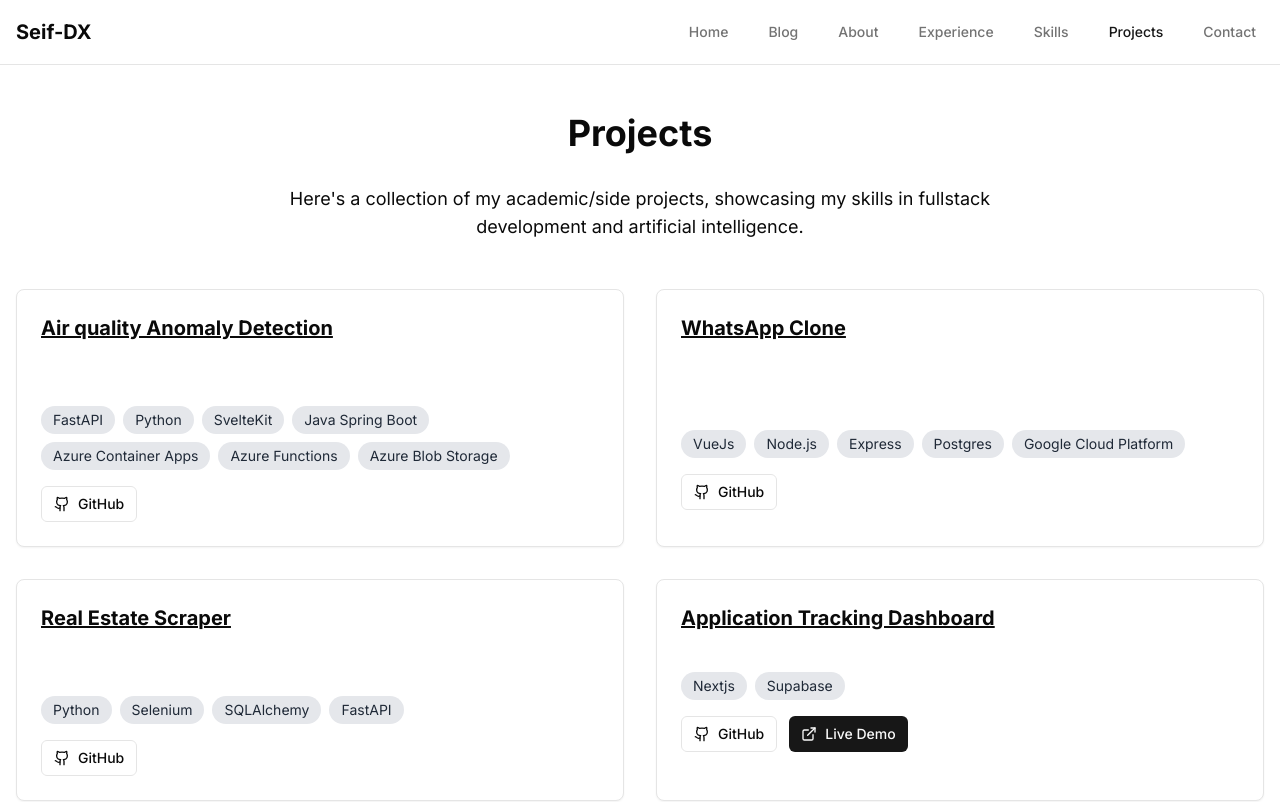
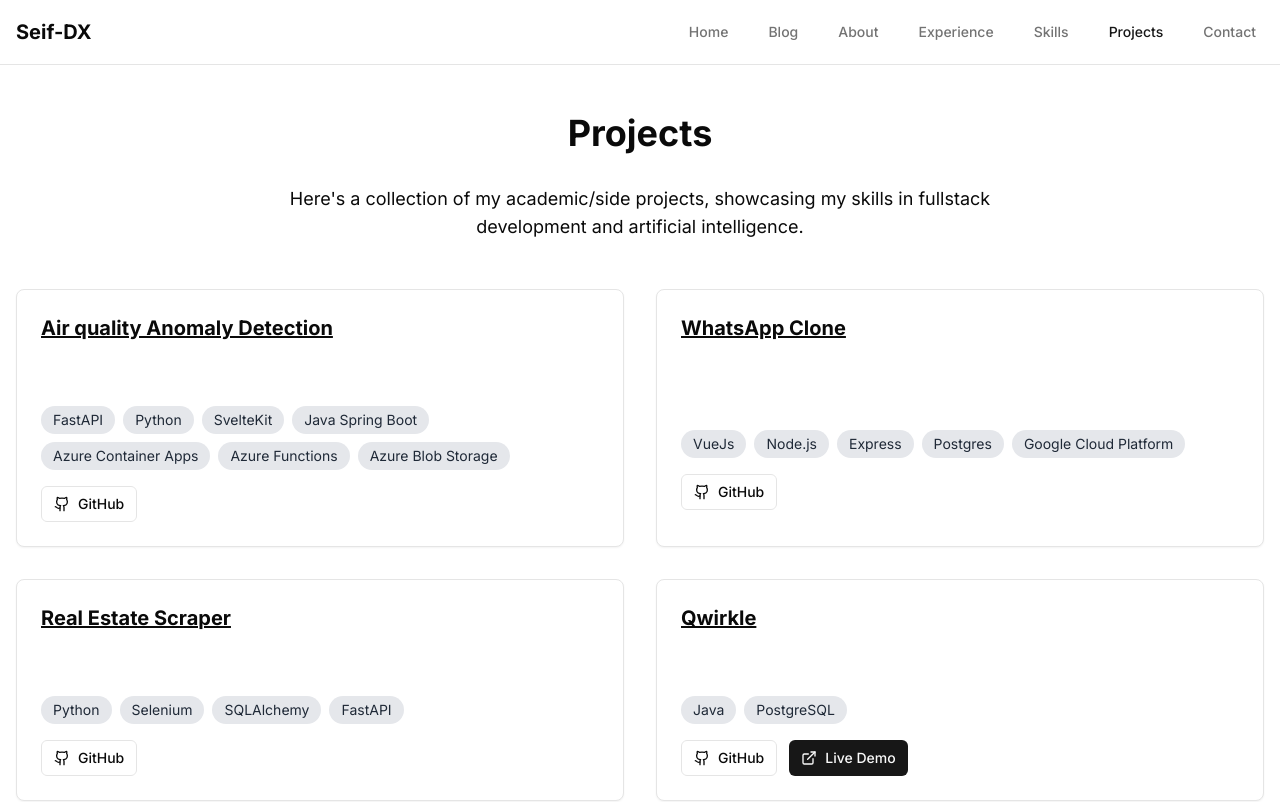
Before and after one commit to Seifeldin-Sabry/portfolio, a Next.js app: page /projects in a window 1280 px wide. Shown: the top 802 px of the page. Built offline with nearby package versions, Linux system fonts and the light colour scheme.

Commit message:
Delete Application Tracking Dashboard project

```diff
--- a/data/projects.ts
+++ b/data/projects.ts
@@ -97,27 +97,6 @@ export const projects: Project[] = [
         ],
     },
     {
-        id: "Application-Tracking-Dashboard",
-        title: "Application Tracking Dashboard",
-        description: "A simple UI to manage employment/educational applications",
-        technologies: ["Nextjs", "Supabase"],
-        github: "https://github.com/Seifeldin-Sabry/Application-Tracking-Dashboard",
-        liveDemo: "https://application-tracking-dashboard.vercel.app",
-        challenges: [
-            "Mobile UI/UX",
-            "Filtering degrees/applications",
-        ],
-        solutions: [
-            "Mobile hook to detect mobile devices",
-            "Data tables for interactive and strongly typed data formatting of applications"
-        ],
-        features: [
-            "Track statuses",
-            "Authentication: manage your own applications",
-            "Filters: by statuses and other criteria"
-        ],
-    },
-    {
         id: "qwirkle",
         title: "Qwirkle",
         description: "A JavaFX-based implementation of the Qwirkle board game, featuring a user-friendly interface and a rule based AI opponent.",
```
